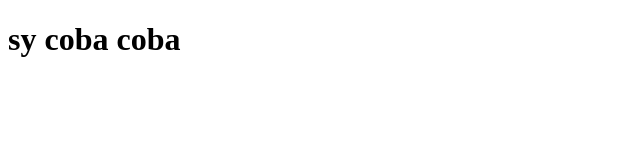
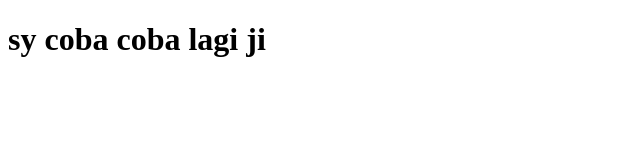
Before and after one commit to Euneng-Mutiara/studyspot-campus, a plain HTML site: page index.html in a window 1280 px wide. Shown: the whole page, without its empty margins (0-640 px from the left). Drawn offline with Linux system fonts and the light colour scheme.

Commit message:
sy ubah lqagi

```diff
--- a/index.html
+++ b/index.html
@@ -6,7 +6,8 @@
     <title>Document</title>
 </head>
 <body>
-    <h1>sy coba coba</h1>
+    <h1>sy coba coba lagi ji
+    </h1>
 
 </body>
 </html>
```
